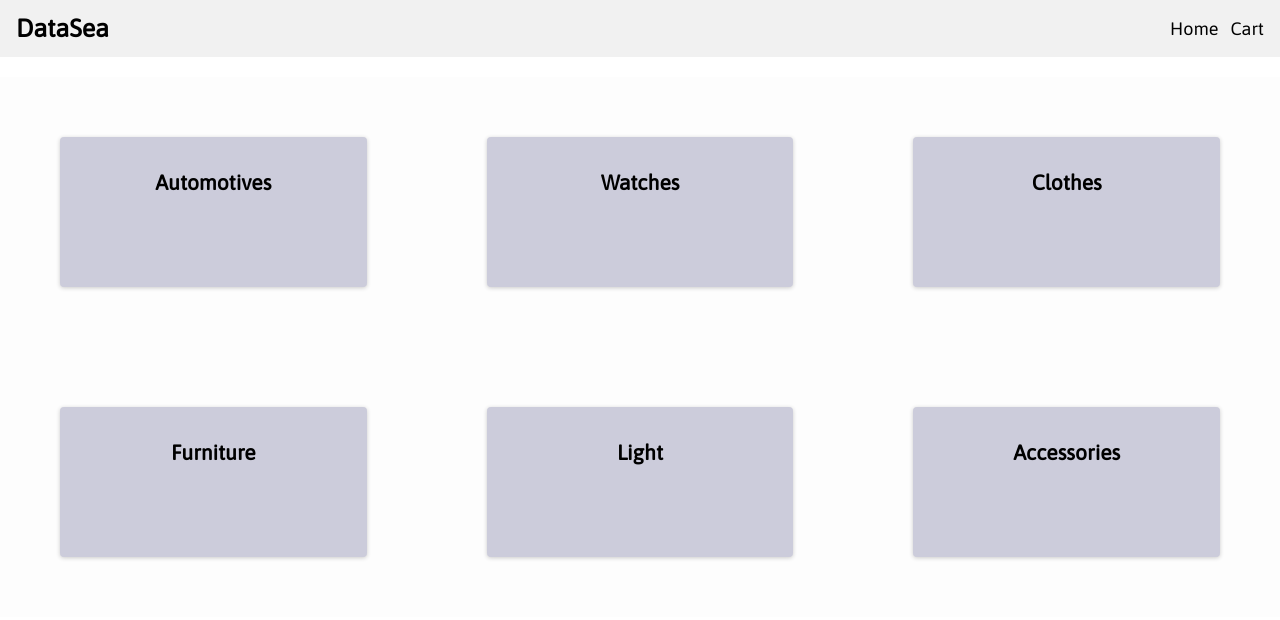
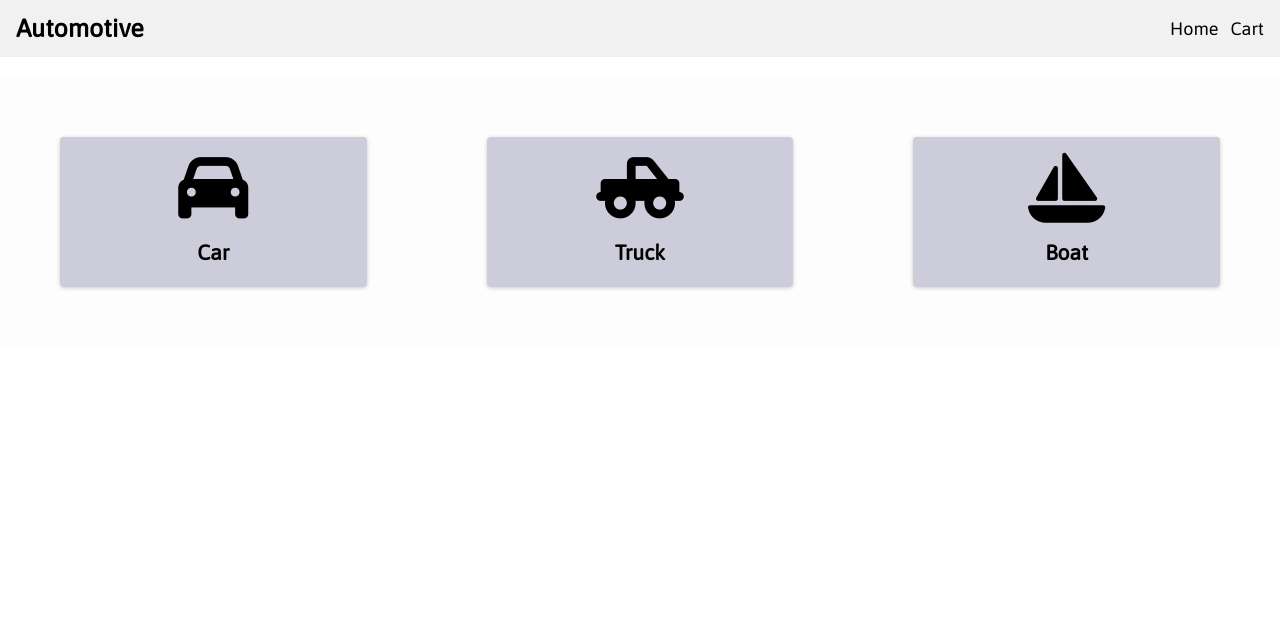
Before and after one commit to engti/aep_training, a plain HTML site: page cat/automotive.html in a window 1280 px wide. Drawn offline with Linux system fonts and the light colour scheme.

Commit message:
aep include

```diff
--- a/cat/automotive.html
+++ b/cat/automotive.html
@@ -1,17 +1,25 @@
 <!DOCTYPE html>
 <html lang="en">
-
     <head>
         <meta charset="UTF-8">
         <meta http-equiv="X-UA-Compatible" content="IE=edge">
         <meta name="viewport" content="width=device-width, initial-scale=1.0">
         <title>AEP Training Page</title>
         <link rel="stylesheet" href="../styles.css">
+        <!--Font Awesome-->
+        <script src="https://kit.fontawesome.com/1650def54d.js" crossorigin="anonymous"></script>
+
+        <!--Adobe AEP Includes-->
+            <script src="https://assets.adobedtm.com/6d07e8369d1a/68e71bdd1dc8/launch-bed8f02d7183-development.min.js" async>
+            </script>
+
+        <!--something else-->
     </head>
+
     <body>
         <!--header-->
             <div class="header">
-                <a href="#default" class="logo">DataSea</a>
+                <a href="#default" class="logo">Automotive</a>
                 <div class="header-right">
                 <a class="" href="../index.html">Home</a>
                 <a href="#contact">Cart</a>
@@ -21,25 +29,16 @@
             <!--row 1-->
             <div id="container">
                 <div class="card">
-                    <h2>Automotives</h2>
+                    <i class="fa-solid fa-car fa-5x"></i>
+                    <h2>Car</h2>
                 </div>
                 <div class="card">
-                    <h2>Watches</h2>
+                    <i class="fa-solid fa-truck-pickup fa-5x"></i>
+                    <h2>Truck</h2>
                 </div>
                 <div class="card">
-                    <h2>Clothes</h2>
-                </div>
-            </div>
-            <!--row 2-->
-            <div id="container">
-                <div class="card">
-                    <h2>Furniture</h2>
-                </div>
-                <div class="card">
-                    <h2>Light</h2>
-                </div>
-                <div class="card">
-                    <h2>Accessories</h2>
+                    <i class="fa-solid fa-sailboat fa-5x"></i>
+                    <h2>Boat</h2>
                 </div>
             </div>
         <!--footer-->
```
Also changed, not shown: index.html (+17 -1 lines), products/automotive/boat.html (added), products/automotive/car.html (added), products/automotive/truck.html (added). Lines whose indentation alone changed are shown as unchanged.
